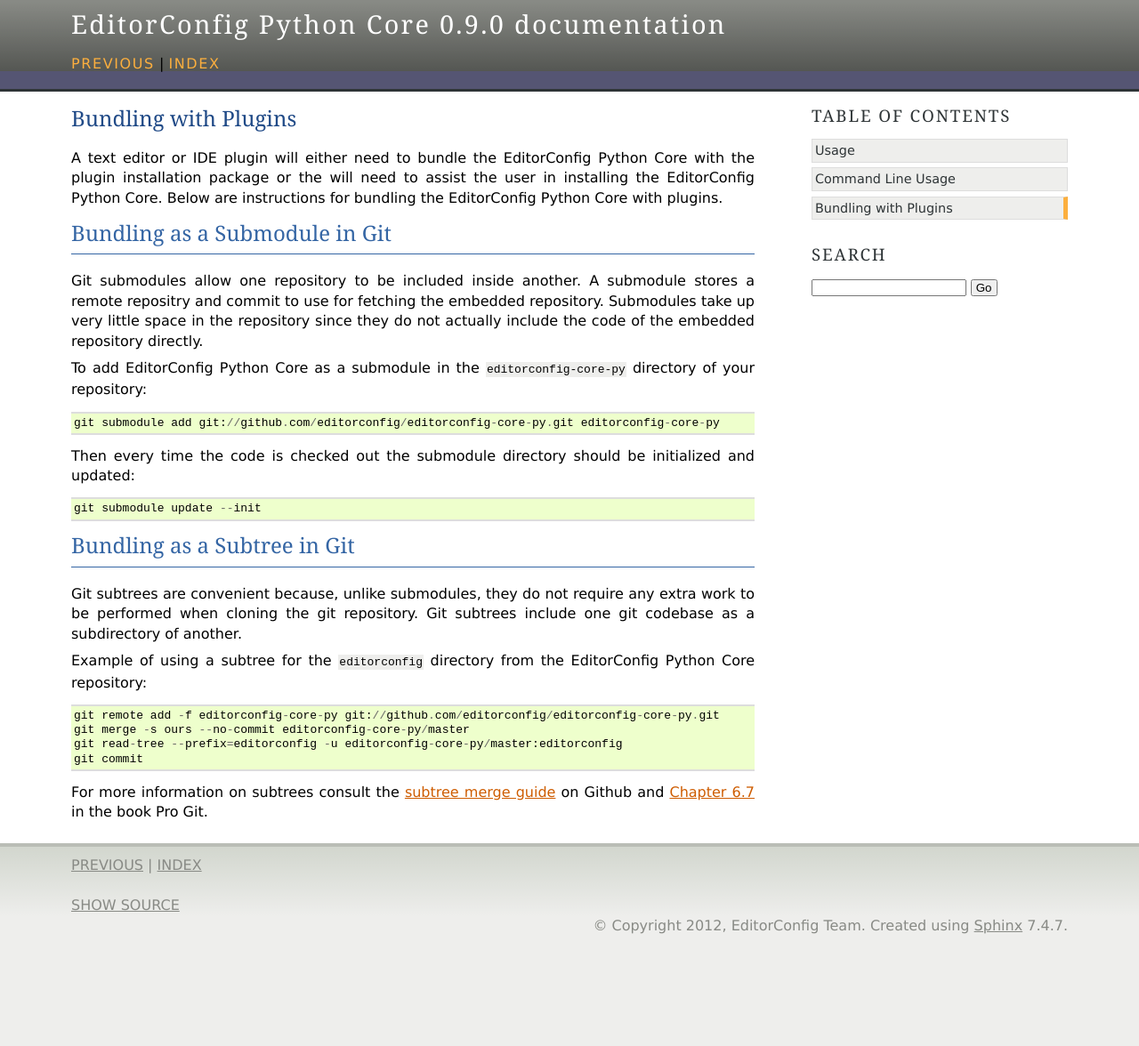
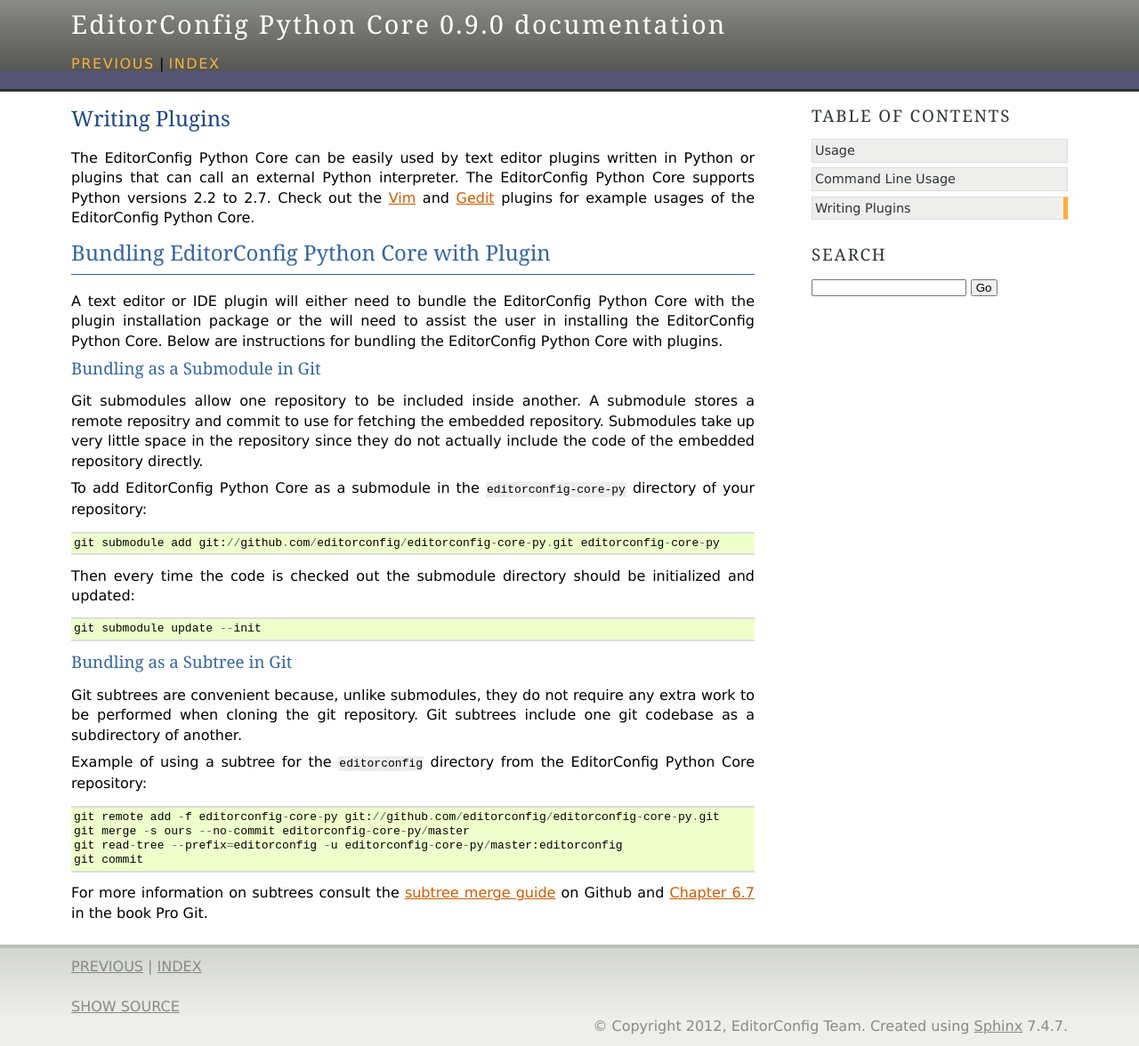
Before and after one commit to editorconfig/editorconfig-vim, a Sphinx documentation site: the page built from docs/plugins.rst, in a window 1280 px wide. Shown: the whole page at 89% size. Built offline with Sphinx 7.4.7, drawn with Linux system fonts in a browser that asks for light colours; before the commit the page ends 1062 px from its top, so only the background shows below that.

Commit message:
Update plugins page indentation and add to copy

```diff
--- a/docs/plugins.rst
+++ b/docs/plugins.rst
@@ -1,35 +1,55 @@
-=====================
-Bundling with Plugins
-=====================
+===============
+Writing Plugins
+===============
 
-A text editor or IDE plugin will either need to bundle the EditorConfig Python Core with the plugin installation package or the will need to assist the user in installing the EditorConfig Python Core.  Below are instructions for bundling the EditorConfig Python Core with plugins.
+The EditorConfig Python Core can be easily used by text editor plugins written in Python or plugins that can call an external Python interpreter.  The EditorConfig Python Core supports Python versions 2.2 to 2.7.  Check out the `Vim`_ and `Gedit`_ plugins for example usages of the EditorConfig Python Core.
+
+.. _`Vim`: https://github.com/editorconfig/editorconfig-vim
+.. _`Gedit`: https://github.com/editorconfig/editorconfig-gedit
+
+Bundling EditorConfig Python Core with Plugin
+---------------------------------------------
+
+A text editor or IDE plugin will either need to bundle the EditorConfig Python
+Core with the plugin installation package or the will need to assist the user
+in installing the EditorConfig Python Core.  Below are instructions for
+bundling the EditorConfig Python Core with plugins.
 
 Bundling as a Submodule in Git
-------------------------------
+~~~~~~~~~~~~~~~~~~~~~~~~~~~~~~
 
-Git submodules allow one repository to be included inside another.  A submodule stores a remote repositry and commit to use for fetching the embedded repository.  Submodules take up very little space in the repository since they do not actually include the code of the embedded repository directly.
+Git submodules allow one repository to be included inside another.  A submodule
+stores a remote repositry and commit to use for fetching the embedded
+repository.  Submodules take up very little space in the repository since they
+do not actually include the code of the embedded repository directly.
 
-To add EditorConfig Python Core as a submodule in the ``editorconfig-core-py`` directory of your repository::
+To add EditorConfig Python Core as a submodule in the ``editorconfig-core-py``
+directory of your repository::
 
     git submodule add git://github.com/editorconfig/editorconfig-core-py.git editorconfig-core-py
 
-Then every time the code is checked out the submodule directory should be initialized and updated::
+Then every time the code is checked out the submodule directory should be
+initialized and updated::
 
     git submodule update --init
 
 Bundling as a Subtree in Git
-----------------------------
+~~~~~~~~~~~~~~~~~~~~~~~~~~~~
 
-Git subtrees are convenient because, unlike submodules, they do not require any extra work to be performed when cloning the git repository.  Git subtrees include one git codebase as a subdirectory of another.
+Git subtrees are convenient because, unlike submodules, they do not require any
+extra work to be performed when cloning the git repository.  Git subtrees
+include one git codebase as a subdirectory of another.
 
-Example of using a subtree for the ``editorconfig`` directory from the EditorConfig Python Core repository::
+Example of using a subtree for the ``editorconfig`` directory from the
+EditorConfig Python Core repository::
 
     git remote add -f editorconfig-core-py git://github.com/editorconfig/editorconfig-core-py.git
     git merge -s ours --no-commit editorconfig-core-py/master
     git read-tree --prefix=editorconfig -u editorconfig-core-py/master:editorconfig
     git commit
 
-For more information on subtrees consult the `subtree merge guide`_ on Github and `Chapter 6.7`_ in the book Pro Git.
+For more information on subtrees consult the `subtree merge guide`_ on Github
+and `Chapter 6.7`_ in the book Pro Git.
 
 .. _`subtree merge guide`: http://help.github.com/subtree-merge/
 .. _`Chapter 6.7`: http://git-scm.com/book/ch6-7.html
```
